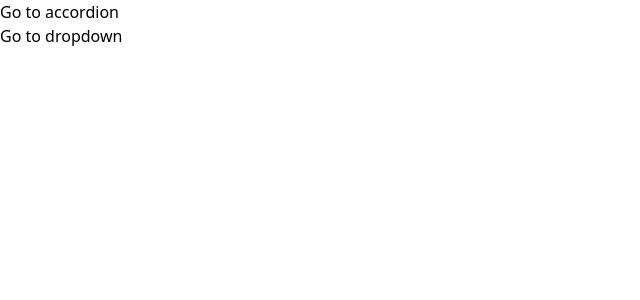
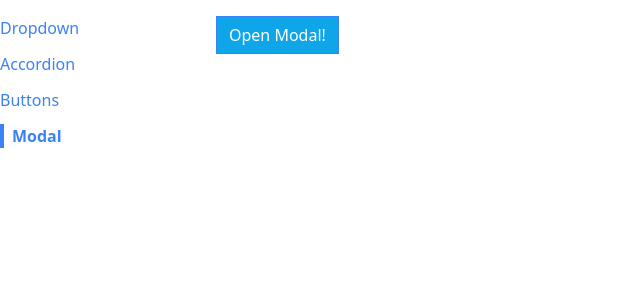
Before and after one commit to PatrykRoskosz/component-page, a React (Create React App) app: page /modal in a window 1280 px wide. Shown: the top 300 px of the page, without its empty margins (0-640 px from the left). Built offline with nearby package versions, Linux system fonts and the light colour scheme.

Commit message:
create Sidebar component

```diff
--- a/src/App.js
+++ b/src/App.js
@@ -1,14 +1,30 @@
-import Link from "./components/Link/Link";
+import Sidebar from "./components/Sidebar/Sidebar";
+import Route from "./components/Route/Route";
+import AccordionPage from "./pages/AccordionPage";
+import DropdownPage from "./pages/DropdownPage";
+import ButtonPage from "./pages/ButtonPage";
+import ModalPage from "./pages/ModalPage"
 
 function App() {
-
 	return (
-	<div>
-		<Link to='/accordion'>Go to accordion</Link>
-		<br/>
-		<Link to='/dropdown'>Go to dropdown</Link>
-	</div>
-	)
+		<div className='container mx-auto grid grid-cols-6 gap-4 mt-4'>
+			<Sidebar />
+			<div className='col-span-5'>
+			<Route path='/'>
+					<DropdownPage />
+				</Route>
+				<Route path='/accordion'>
+					<AccordionPage />
+				</Route>
+				<Route path='/buttons'>
+					<ButtonPage />
+				</Route>
+				<Route path='/modal'>
+					<ModalPage />
+				</Route>
+			</div>
+		</div>
+	);
 }
 
 export default App;
--- a/src/components/Link/Link.js
+++ b/src/components/Link/Link.js
@@ -1,14 +1,27 @@
-import { useContext } from "react";
-import NavigationContext from "../../context/navigation";
+import classNames from "classnames";
+import useNavigation from "../../hooks/use-navigation";
 
-const Link = ({ to, children }) => {
-	const { navigate } = useContext(NavigationContext);
+const Link = ({ to, children, className, activeClassName }) => {
+	const { navigate, currentPath } = useNavigation();
+
+	const classes = classNames(
+		"text-blue-500 ",
+		className,
+		currentPath === to && activeClassName
+	);
 
 	const handleClick = event => {
+		if (event.metaKey || event.ctrlKey) {
+			return;
+		}
 		event.preventDefault();
-        navigate(to)
+		navigate(to);
 	};
-	return <a onClick={handleClick}>{children}</a>;
+	return (
+		<a href={to} onClick={handleClick} className={classes}>
+			{children}
+		</a>
+	);
 };
 
 export default Link;
--- /dev/null
+++ b/src/components/Modal/Modal.js
@@ -0,0 +1,4 @@
+const Modal = () => {
+    return <div className="text-red-200">hejlkm lmlklkm </div>
+};
+export default Modal;
--- /dev/null
+++ b/src/components/Route/Route.js
@@ -0,0 +1,13 @@
+import useNavigation from "../../hooks/use-navigation";
+
+const Route = ({ path, children }) => {
+	const { currentPath } = useNavigation();
+
+	if (path === currentPath) {
+		return children;
+	}
+
+	return null;
+};
+
+export default Route;
--- /dev/null
+++ b/src/components/Sidebar/Sidebar.js
@@ -0,0 +1,22 @@
+import Link from "../Link/Link";
+
+const Sidebar = () => {
+	const links = [
+		{ label: "Dropdown", path: "/" },
+		{ label: "Accordion", path: "/accordion" },
+		{ label: "Buttons", path: "/buttons" },
+		{ label: "Modal", path: "/modal" },
+	];
+	const renderedLinks = links.map(link => (
+		<Link key={link.label} to={link.path} className='mb-3' activeClassName='font-bold border-l-4 border-blue-500 pl-2'>
+			{link.label}
+		</Link>
+	));
+	return (
+		<div className='sticky top-0 overflow-y-scroll flex flex-col items-start'>
+			{renderedLinks}
+		</div>
+	);
+};
+
+export default Sidebar;
--- /dev/null
+++ b/src/hooks/use-navigation.js
@@ -0,0 +1,8 @@
+import { useContext } from "react";
+import NavigationContext from "../context/navigation";
+
+const useNavigation = () => {
+	return useContext(NavigationContext);
+};
+
+export default useNavigation;
--- a/src/pages/DropdownPage.js
+++ b/src/pages/DropdownPage.js
@@ -1,5 +1,6 @@
 import { useState } from "react";
 import Dropdown from "../components/Dropdown/Dropdown";
+
 
 const DropdownPage = () => {
 	const [selection, setSelection] = useState(null);
--- /dev/null
+++ b/src/pages/ModalPage.js
@@ -0,0 +1,20 @@
+import { useState } from "react";
+import Modal from "../components/Modal/Modal";
+import Button from "../components/Button/Button";
+
+const ModalPage = () => {
+    const [showModal, setShowModal] = useState(false);
+
+  const  showModalHandler = () => {
+        setShowModal(true);
+    }
+
+	return (
+		<div>
+			<Button primary onClick={showModalHandler}>Open Modal!</Button>
+			{showModal && <Modal />}
+		</div>
+	);
+};
+
+export default ModalPage;
```
